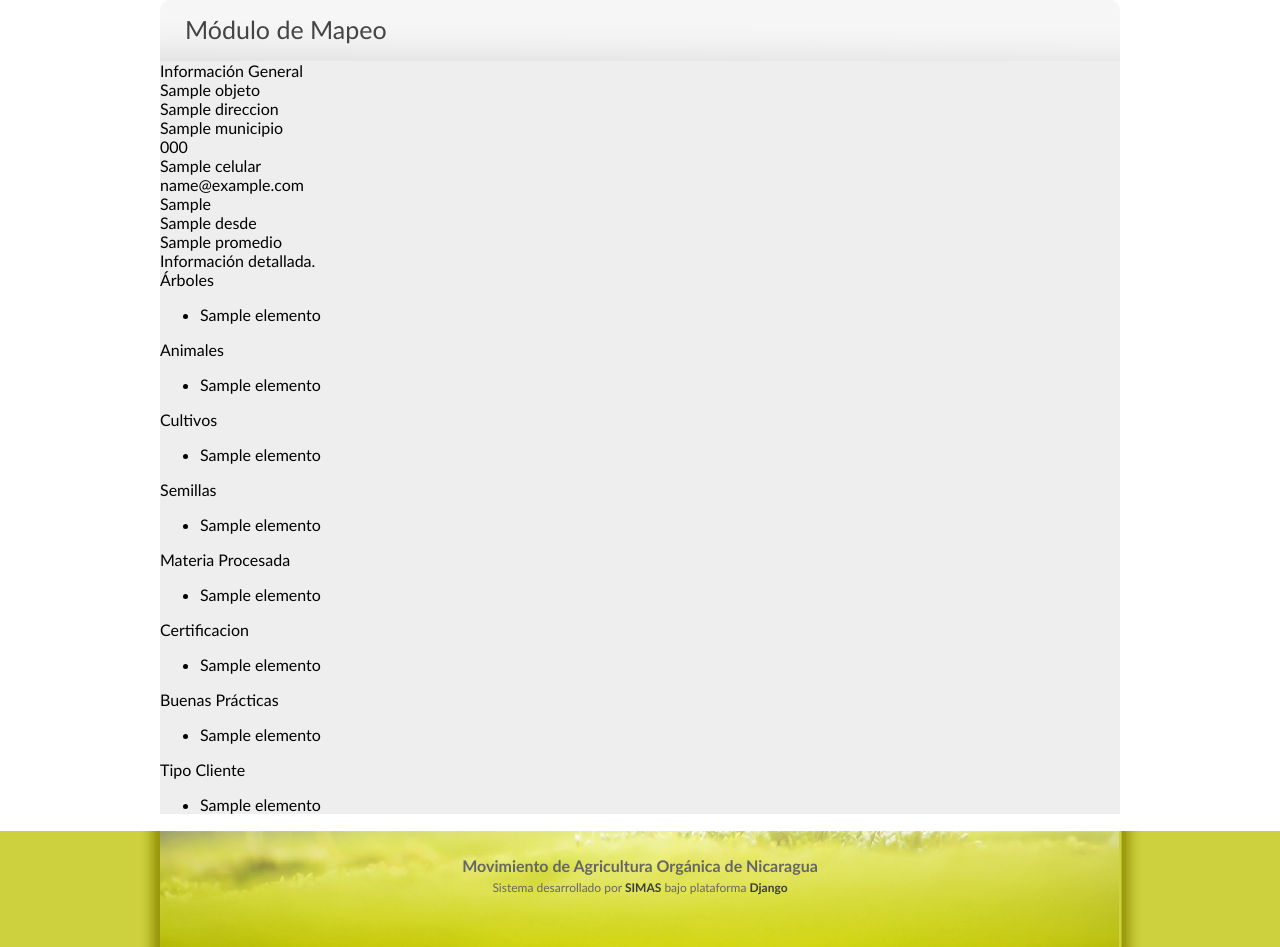
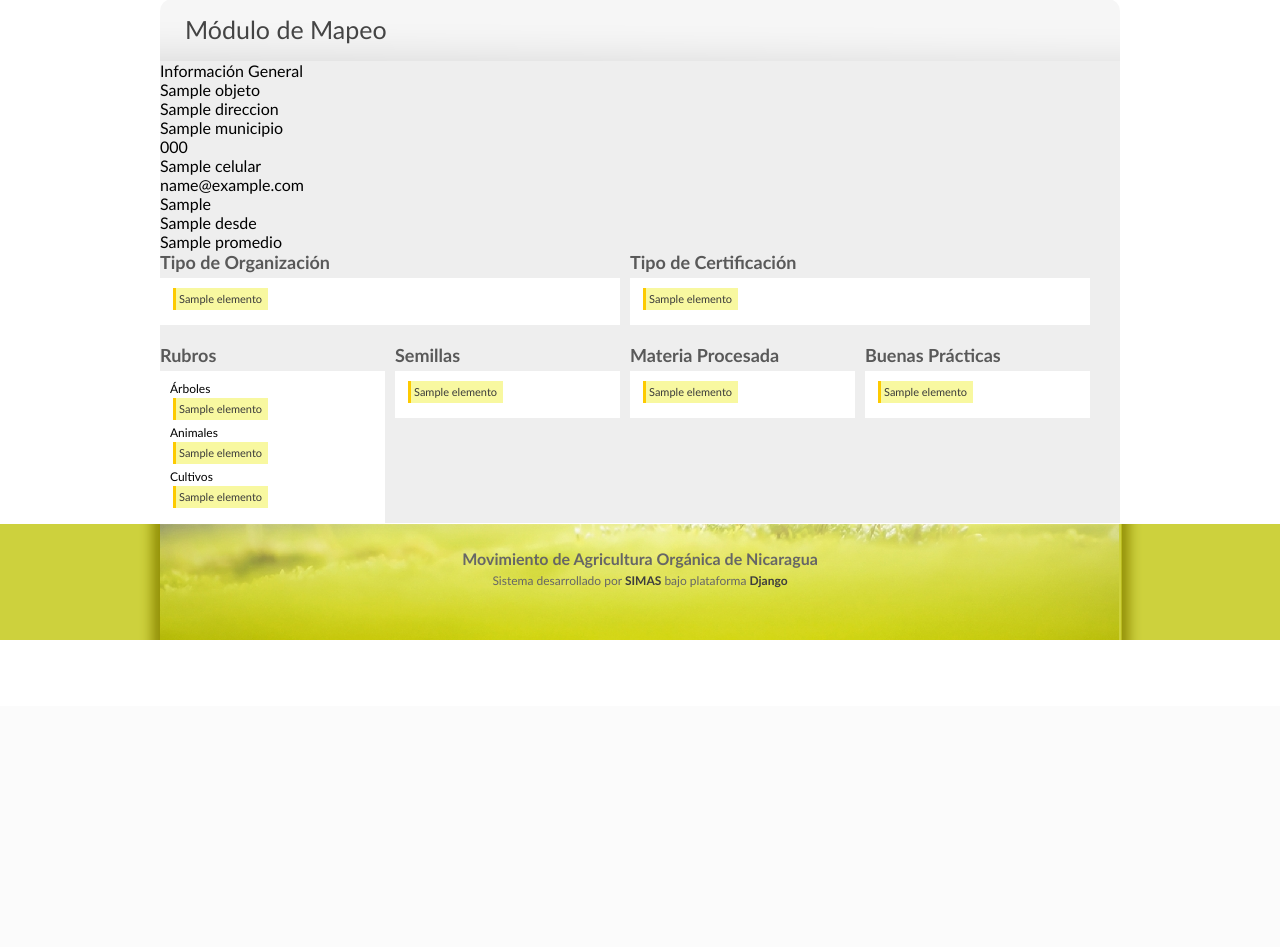
Before and after one commit to fitoria/maonic, a Django app: template templates/mapeo/ficha_certificadora.html in a window 1280 px wide. Shown: the part 94-1041 px from the top of the page. After the commit the page ends 734 px from the top, so only its background shows below. Run offline with Django 3.2, Linux system fonts and the light colour scheme; the template is opened without the code that fills it: most values are stand-ins (such as "Sample title", 1, 10 or a date in 2020); parts of the project's set-up code (start-up, migrations or seed data) failed here and were passed over.

Commit message:
reparando fichas

```diff
--- a/templates/mapeo/ficha_certificadora.html
+++ b/templates/mapeo/ficha_certificadora.html
@@ -1,4 +1,15 @@
 {% extends "base.html" %}
+{%block extrahead%}
+<script type="text/javascript" src="{{MEDIA_URL}}js/jquery.simplemodal.1.4.1.min.js"></script>
+<script>
+  $(document).ready(function(){
+    $("#explorar_galeria").click(function(){
+      $("#modal_content").attr({'src':'/mapeo/ficha/galeria/familia/{{objeto.id}}/'});
+      $("#modal_content").modal({overlayClose:true});
+    });
+  });
+</script>
+{%endblock%}
 {% block extratitle %}
 | Empresa Certificadora | Resultados
 {% endblock %}
@@ -19,55 +30,101 @@
   {{objeto.pagina_web}}</br>
   {{objeto.desde}}</br>
   {{objeto.promedio}}</br>
-
-  Información detallada.</br>
-  Árboles
-  <ul>
+  <div class="info_detallada">
+        <div class="todos_left">
+            <div class="subtitle">Tipo de Organizaci&oacute;n</div>
+            <div class="detalles2">
+                <ul class="details">
+                    {%for elemento in  objeto.tipo_org.all%}
+                    <li>{{elemento.nombre}}</li>
+                    {%endfor%}
+                </ul>
+                <div class="clean"></div>
+            </div>
+        </div>
+        <div class="todos_left dos">
+            <div class="subtitle">Tipo de Certificaci&oacute;n</div>
+            <div class="detalles2">
+                <ul class="details">
+                    {%for elemento in  objeto.certificacion.all%}
+                    <li>{{elemento.nombre}}</li>
+                    {%endfor%}
+                </ul>
+                <div class="clean"></div>
+            </div>
+        </div>
+        <div class="clean"></div>
+        <br>
+        <div class="todos_left">
+            <div class="litle_left uno">
+                <div class="subtitle">Rubros</div>
+                <div class="detalles2">
+                    <div class="subcategoria">&Aacute;rboles</div>
+                    <ul class="details">
                         {%for elemento in  objeto.arboles.all%}
                         <li>{{elemento.nombre}}</li>
                         {%endfor%}
                     </ul>
-  Animales
-  <ul>
+                    <div class="clean"></div>
+                    <div class="subcategoria">Animales</div>
+                    <ul class="details">
                         {%for elemento in  objeto.animales.all%}
                         <li>{{elemento.nombre}}</li>
                         {%endfor%}
                     </ul>
-  Cultivos
-  <ul>
+                    <div class="clean"></div>
+                    <div class="subcategoria">Cultivos</div>
+                    <ul class="details">
                         {%for elemento in  objeto.cultivos.all%}
                         <li>{{elemento.nombre}}</li>
                         {%endfor%}
                     </ul>
-  Semillas
-  <ul>
+                    <div class="clean"></div>
+                </div>
+            </div>
+            <div class="litle_left">
+                <div class="subtitle">Semillas</div>
+                <div class="detalles2">
+                    <ul class="details">
                         {%for elemento in  objeto.semillas.all%}
                         <li>{{elemento.nombre}}</li>
                         {%endfor%}
                     </ul>
-  Materia Procesada
-  <ul>
+                    <div class="clean"></div>
+                </div>
+            </div>
+        </div>
+        <div class="todos_left dos">
+            <div class="litle_left uno">
+                <div class="subtitle">Materia Procesada</div>
+                <div class="detalles2">
+                    <ul class="details">
                         {%for elemento in  objeto.materia_procesada.all%}
                         <li>{{elemento.nombre}}</li>
                         {%endfor%}
                     </ul>
-  Certificacion
-  <ul>
-  {%for elemento in  objeto.certificacion.all%}
-  <li>{{elemento.nombre}}</li>
-  {%endfor%}
-  </ul>
-  Buenas Prácticas
-  <ul>
+                    <div class="clean"></div>
+                </div>
+            </div>
+            <div class="litle_left">
+                <div class="subtitle">Buenas Pr&aacute;cticas</div>
+                <div class="detalles2">
+                    <ul class="details">
                         {%for elemento in  objeto.buenas_practicas.all%}
                         <li>{{elemento.nombre}}</li>
                         {%endfor%}
                     </ul>
-  Tipo Cliente
-  <ul>
-  {%for elemento in  objeto.tipo_cliente.all%}
-  <li>{{elemento.nombre}}</li>
-  {%endfor%}
-  </ul>
+                    <div class="clean"></div>
                 </div>
+            </div>
+        </div>
+        <div class="clean"></div>
+    </div>
+</div>
+<iframe style="display: none;" id="modal_content" src=""
+   width="640"
+   height="500"
+   scrolling="yes"
+    frameborder="0">
+</iframe>
 {% endblock %}
--- a/templates/mapeo/ficha_familia.html
+++ b/templates/mapeo/ficha_familia.html
@@ -55,7 +55,7 @@
             <div class="dato_valor">
                 {%if objeto.foto1%}
                 <img class="foto" src="{{objeto.foto1.url_227x154}}" alt="Foto finca">
-                <div class="explorar_fotos"><a href="#" id="explorar_galeria">Explorar Galeria</a></div>
+                <div class="explorar_fotos"><a href="#" id="explorar_galeria">Explorar Galería</a></div>
                 {%else%}
                 <img class="foto" src="/files/images/img.png" alt="Foto finca">
                 {%endif%}
@@ -161,5 +161,4 @@
    scrolling="yes"
     frameborder="0">
 </iframe>
-
 {% endblock %}
```
Also changed, not shown: templates/mapeo/ficha_cooperativa.html (+19 -1 lines). Lines whose indentation alone changed are shown as unchanged.
